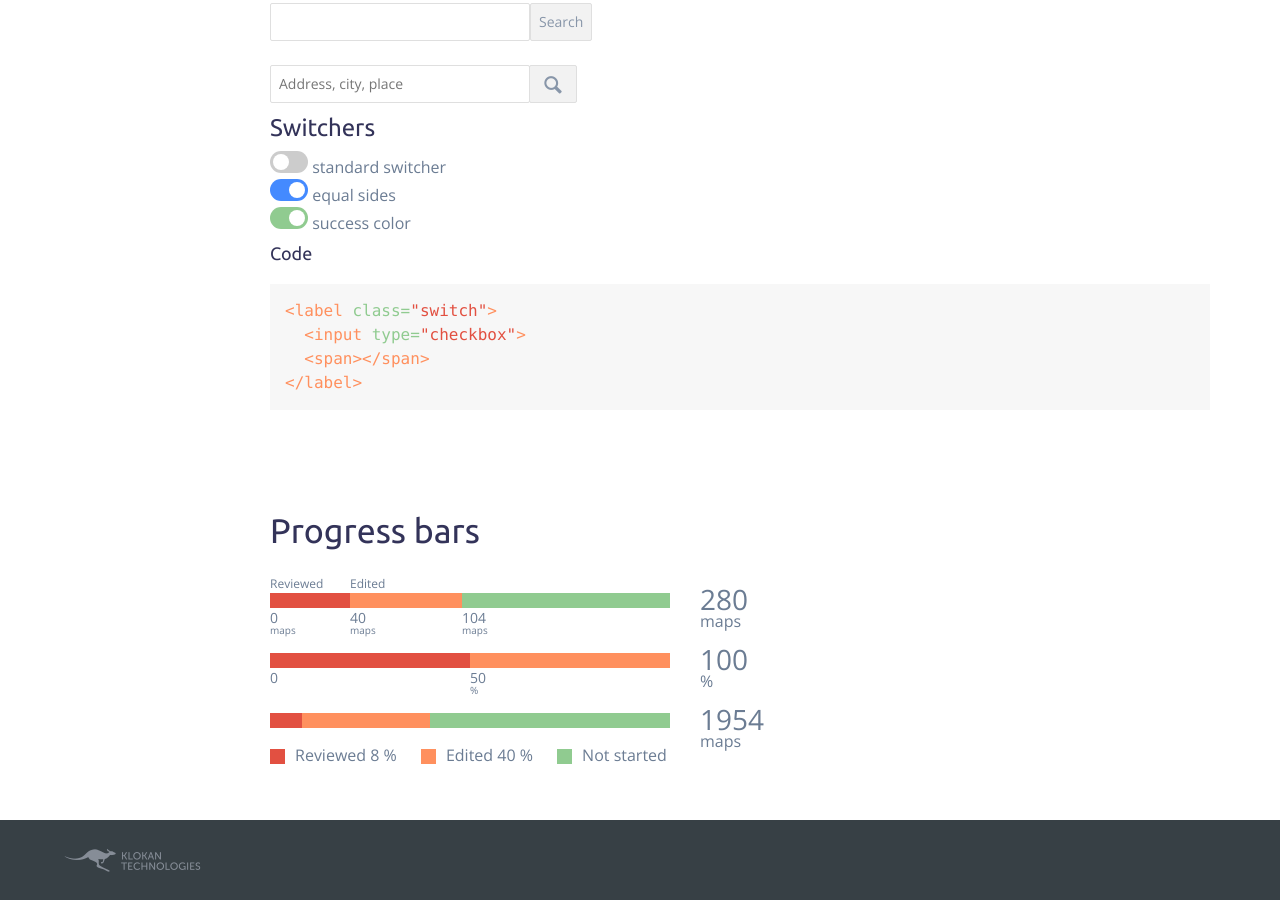
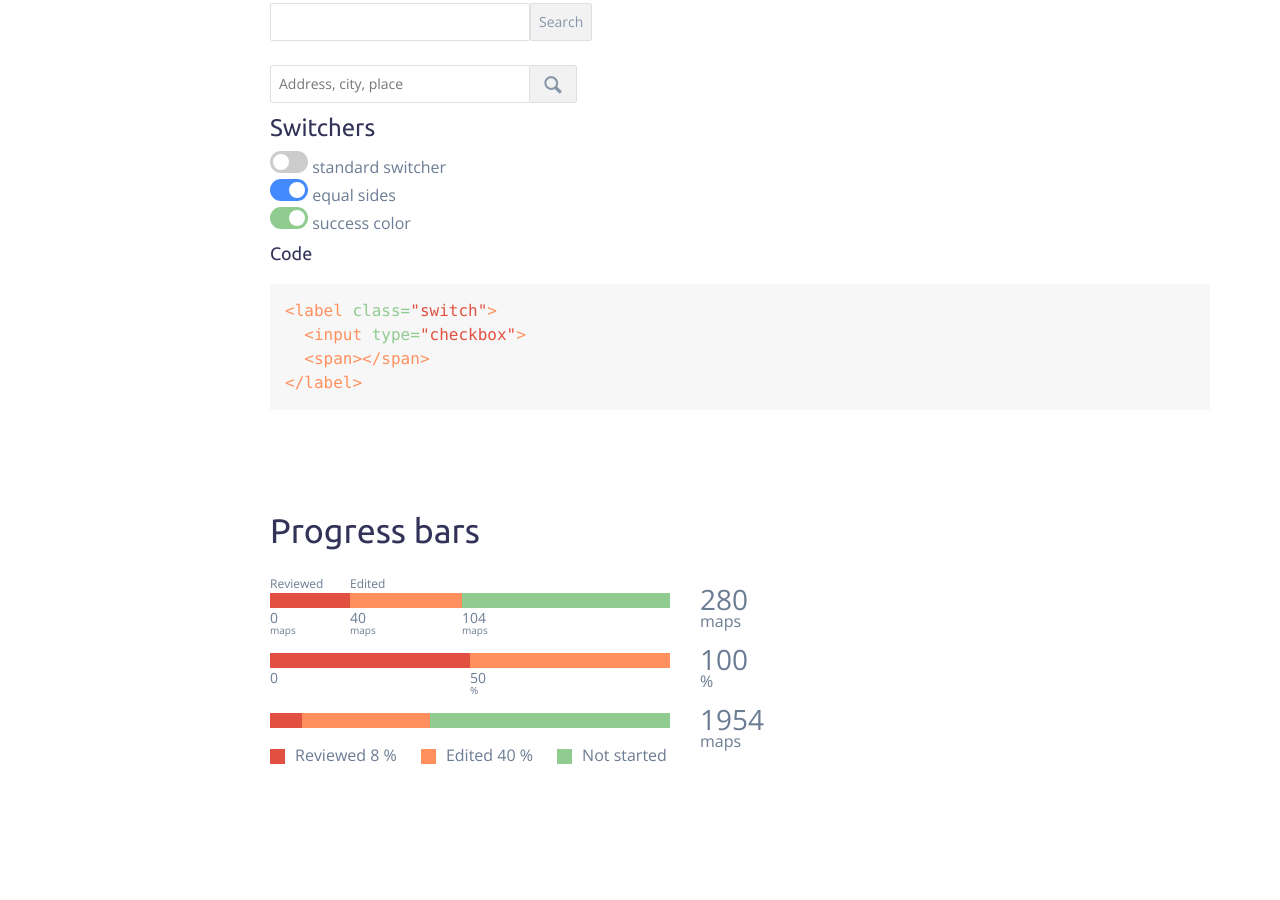
Before and after one commit to klokantech/styles, a Jekyll site: the page built from index.html, in a window 1280 px wide and 900 px high, scrolled down 7727 px. Built offline with Jekyll 4.4.1, drawn with Linux system fonts in a browser that asks for light colours.

Commit message:
Remove footer

```diff
--- a/_layouts/default.html
+++ b/_layouts/default.html
@@ -76,10 +76,5 @@
         <!-- end nav-left  -->
       </div>
     </div>
-    <div class="footer">
-      <div class="container">
-        <a class="icon klokan" href="http://klokantech.com">K</a>
-      </div>
-    </div>
   </body>
 </html>
```
